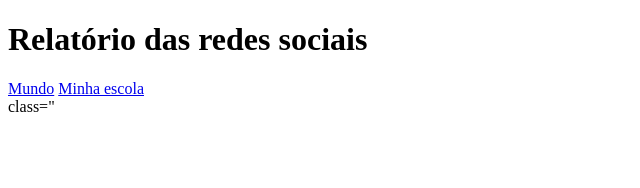
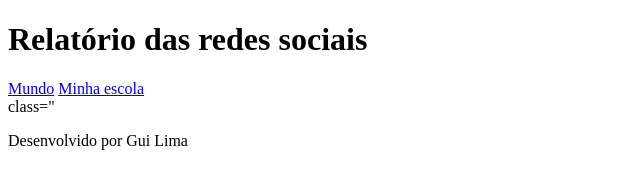
Before and after one commit to gustavofx1/Projeto-3, a plain HTML site: page index.html in a window 1280 px wide. Shown: the whole page, without its empty margins (0-640 px from the left). Drawn offline with Linux system fonts and the light colour scheme.

Commit message:
Update index.html

```diff
--- a/index.html
+++ b/index.html
@@ -16,9 +16,11 @@
     <main> class="<graficos-section">
         <section id="graficos-container"
         class="graficos-container">
-
+           <!-- crie os gráficos aqui -->
         </section>
     </main>
-    <footer></footer>
+    <footer>
+        <p>Desenvolvido por Gui Lima</p>
+    </footer>
 </body>
 </html>
```
